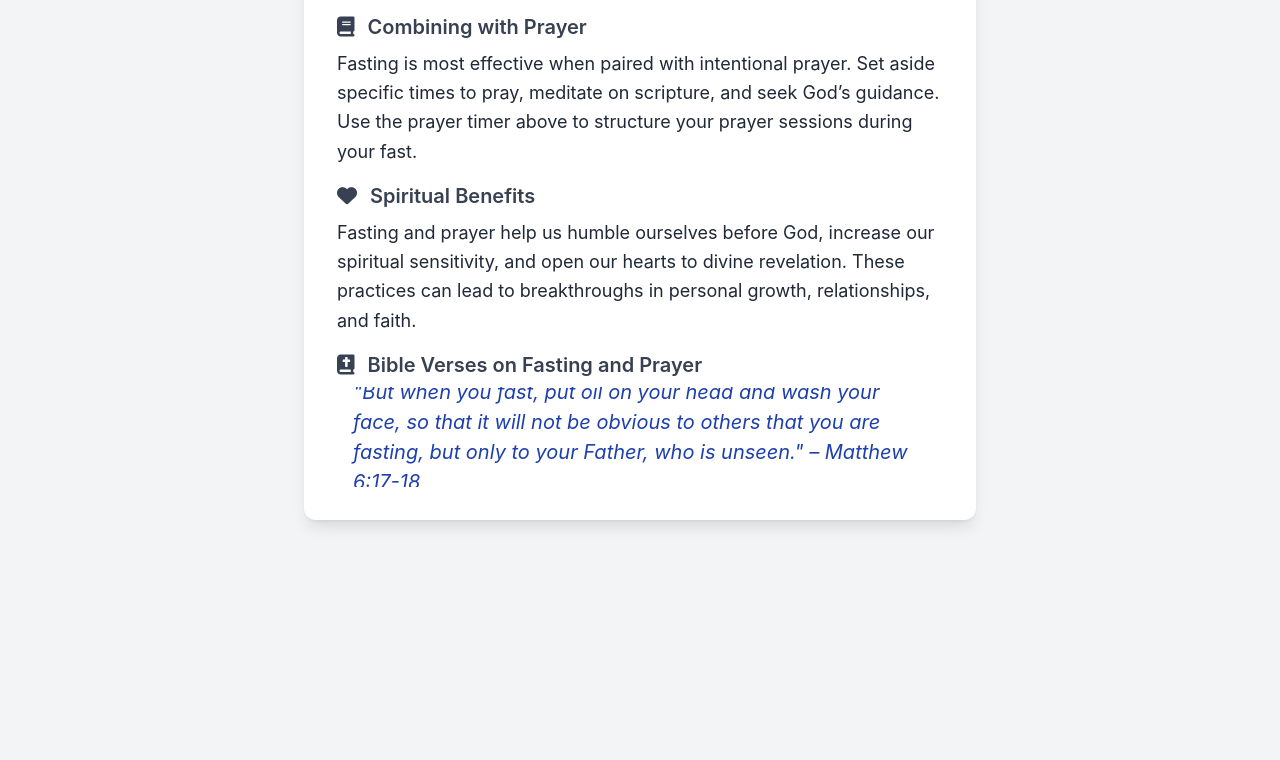
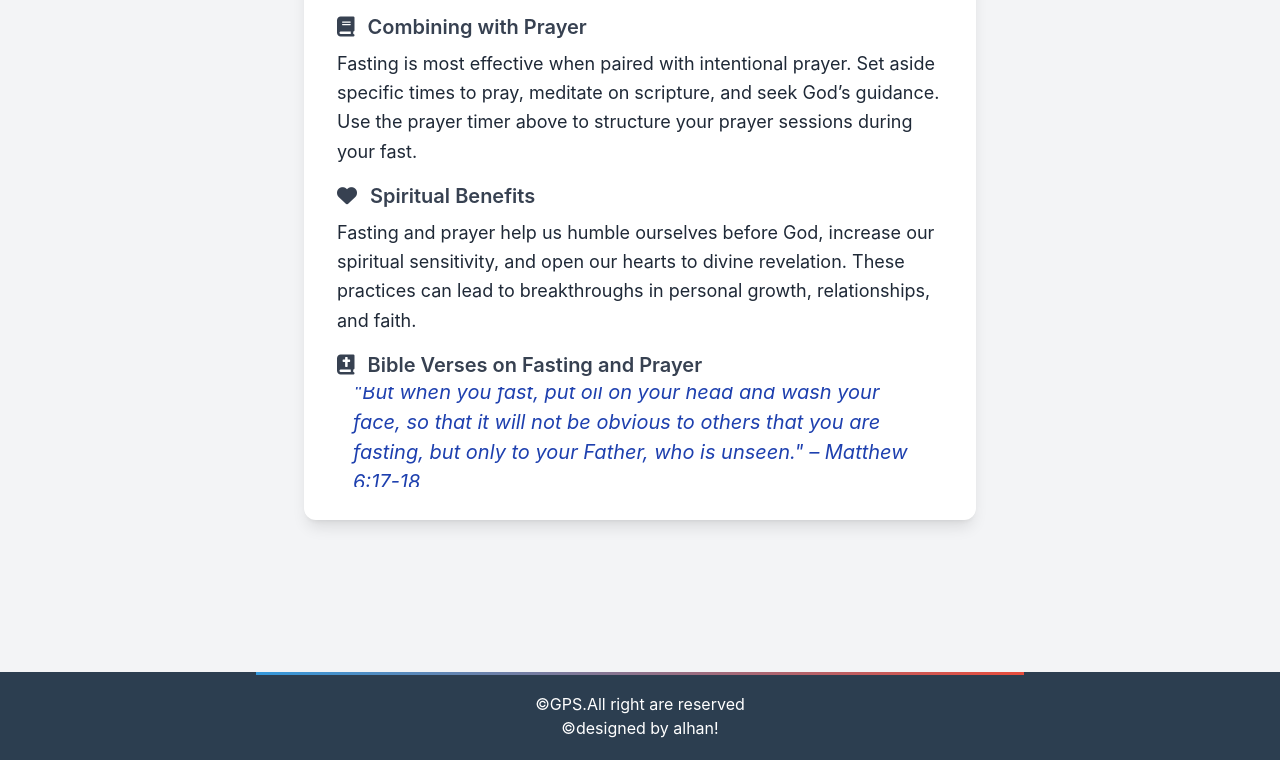
Before and after one commit to Alhan-Hassan/gpsfamily, a plain HTML site: page prayer.html in a window 1280 px wide. Shown: the part 1843-2603 px from the top of the page. Before the commit the page ends 2475 px from the top, so only its background shows below. Drawn offline with nearby package versions, Linux system fonts and the light colour scheme.

Commit message:
Update prayer.html

```diff
--- a/prayer.html
+++ b/prayer.html
@@ -214,6 +214,34 @@
         }
         .verse-container:hover {
             animation-play-state: paused;
+        }
+
+         /* Footer */
+        footer {
+            text-align: center;
+            color: #ffffff;
+            padding: 20px;
+            background: #2c3e50;
+            margin-top: 40px;
+            position: relative;
+        }
+
+        footer::before {
+            content: '';
+            position: absolute;
+            top: 0;
+            width: 60%;
+            height: 3px;
+            background: linear-gradient(90deg, #3498db, #e74c3c);
+            margin: 0 auto;
+            left: 0;
+            right: 0;
+            animation: gradient-flow 4s linear infinite;
+        }
+
+        footer p {
+            color: #3498db;
+            margin: 5px 0;
         }
     </style>
 </head>
@@ -570,5 +598,9 @@
 
     <!-- Popup Message Container -->
     <div id="popup-message" class="popup-message" role="alert"></div>
+    <footer>
+        &copy;GPS.All right are reserved<br>
+        &copy;designed by alhan!
+    </footer>
 </body>
 </html>
```
